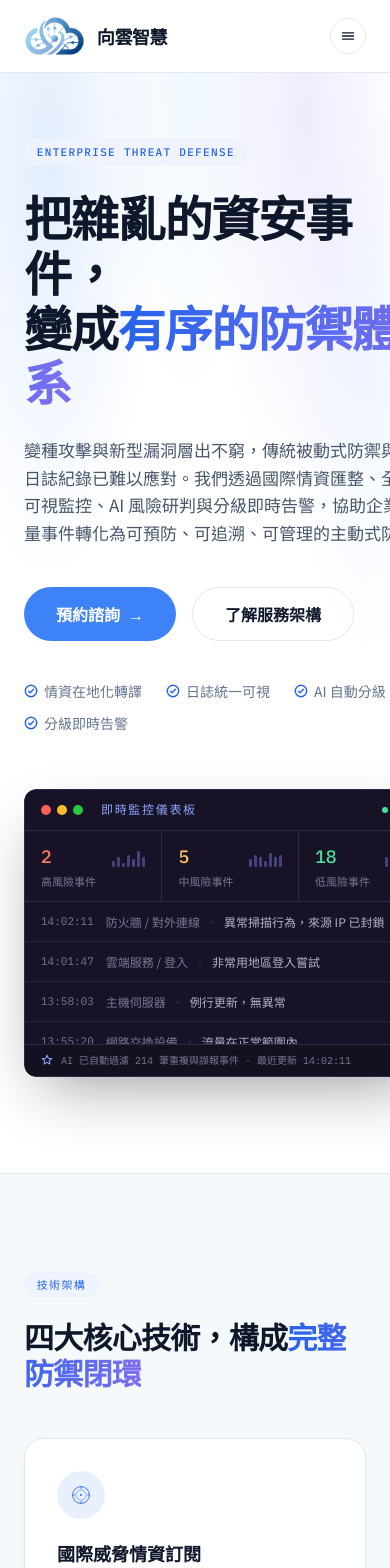
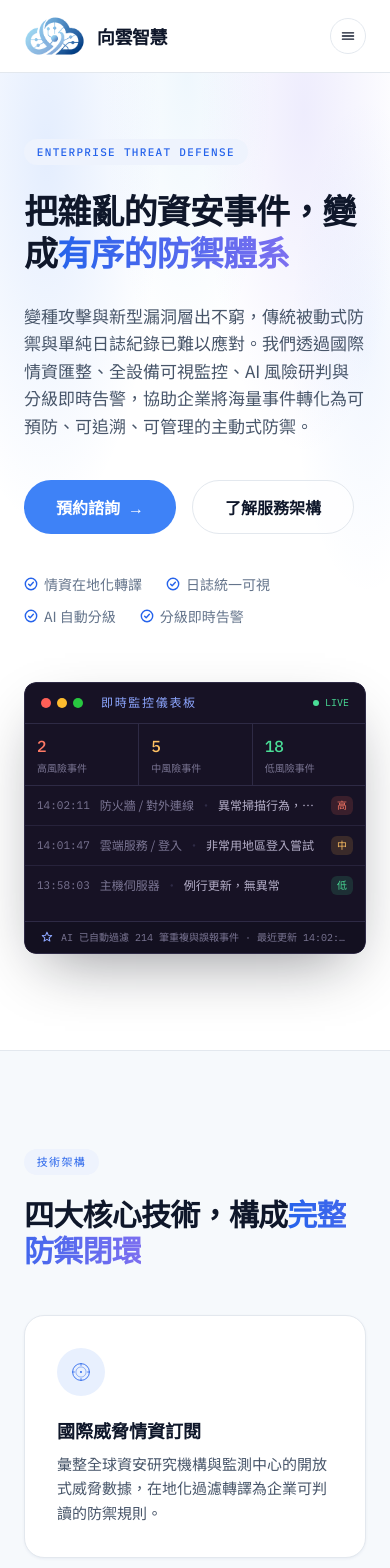
Before and after one commit to guardaix-source/Tocloudai-Website, a Next.js app: page / in a window 390 px wide. Shown: the top 1568 px of the page. Built offline with nearby package versions, Linux system fonts and the light colour scheme.

Commit message:
Mobile_Update

```diff
--- a/app/globals.css
+++ b/app/globals.css
@@ -4,6 +4,7 @@
 
 html {
   scroll-behavior: smooth;
+  overflow-x: clip;
 }
 
 body {
--- a/app/page.tsx
+++ b/app/page.tsx
@@ -59,9 +59,9 @@ export default function HomePage() {
           <div className="grid gap-14 sm:grid-cols-[1.1fr_0.9fr] sm:items-center">
             <div>
               <p className="eyebrow mb-6">Enterprise Threat Defense</p>
-              <h1 className="text-5xl font-bold leading-[1.14] tracking-tight text-ink sm:text-6xl">
+              <h1 className="text-[34px] font-bold leading-[1.24] tracking-tight text-ink sm:text-6xl sm:leading-[1.14]">
                 把雜亂的資安事件，
-                <br />
+                <br className="hidden sm:block" />
                 變成<span className="grad-text">有序的防禦體系</span>
               </h1>
               <p className="mt-7 max-w-xl text-[17px] font-normal leading-relaxed text-slate">
@@ -97,8 +97,8 @@ export default function HomePage() {
             </div>
 
             {/* Layered product-UI stack (Coinbase signature) */}
-            <div className="relative">
-              <div className="h-72 overflow-hidden rounded-lg shadow-mock sm:h-96">
+            <div className="relative min-w-0">
+              <div className="h-[17rem] overflow-hidden rounded-lg shadow-mock sm:h-96">
                 <DashboardMock />
               </div>
               <div className="absolute -bottom-6 -left-4 hidden w-56 rounded-lg border border-[#2E2A45] bg-[#131020] p-4 shadow-mock sm:block">
--- a/components/DashboardMock.tsx
+++ b/components/DashboardMock.tsx
@@ -7,10 +7,10 @@
 // mockup reads like a screenshot of the actual product.
 
 const LOG_ROWS = [
-  { time: "14:02:11", src: "防火牆 / 對外連線", level: "high" as const, note: "異常掃描行為，來源 IP 已封鎖" },
-  { time: "14:01:47", src: "雲端服務 / 登入", level: "mid" as const, note: "非常用地區登入嘗試" },
-  { time: "13:58:03", src: "主機伺服器", level: "low" as const, note: "例行更新，無異常" },
-  { time: "13:55:20", src: "網路交換設備", level: "low" as const, note: "流量在正常範圍內" },
+  { time: "14:02:11", src: "防火牆 / 對外連線", level: "high" as const, note: "異常掃描行為，來源 IP 已封鎖", mobileHidden: false },
+  { time: "14:01:47", src: "雲端服務 / 登入", level: "mid" as const, note: "非常用地區登入嘗試", mobileHidden: false },
+  { time: "13:58:03", src: "主機伺服器", level: "low" as const, note: "例行更新，無異常", mobileHidden: false },
+  { time: "13:55:20", src: "網路交換設備", level: "low" as const, note: "流量在正常範圍內", mobileHidden: true },
 ];
 
 const LEVEL_STYLE = {
@@ -50,10 +50,10 @@ export default function DashboardMock() {
       {/* Stat row with mini trend bars */}
       <div className="grid grid-cols-3 divide-x divide-[#2E2A45] border-b border-[#2E2A45]">
         {STATS.map((s) => (
-          <div key={s.label} className="px-4 py-3">
+          <div key={s.label} className="min-w-0 px-3 py-2.5 sm:px-4 sm:py-3">
             <div className="flex items-end justify-between">
-              <p className={`tnum font-mono text-lg font-medium ${s.color}`}>{s.n}</p>
-              <div className="mb-1 flex items-end gap-[2px]" aria-hidden>
+              <p className={`tnum font-mono text-base font-medium sm:text-lg ${s.color}`}>{s.n}</p>
+              <div className="mb-1 hidden items-end gap-[2px] sm:flex" aria-hidden>
                 {s.bars.map((h, i) => (
                   <span
                     key={i}
@@ -63,7 +63,7 @@ export default function DashboardMock() {
                 ))}
               </div>
             </div>
-            <p className="mt-0.5 text-[11px] text-[#7B7694]">{s.label}</p>
+            <p className="mt-0.5 truncate text-[10px] text-[#7B7694] sm:text-[11px]">{s.label}</p>
           </div>
         ))}
       </div>
@@ -71,9 +71,12 @@ export default function DashboardMock() {
       {/* Event rows */}
       <div className="flex-1 divide-y divide-[#2E2A45]/70 overflow-hidden">
         {LOG_ROWS.map((row) => (
-          <div key={row.time} className="flex items-center gap-3 px-4 py-2.5">
-            <span className="tnum font-mono text-[11px] text-[#7B7694]">{row.time}</span>
-            <span className="flex-1 truncate text-[12px] text-[#B4AEC8]">
+          <div
+            key={row.time}
+            className={`${row.mobileHidden ? "hidden sm:flex" : "flex"} items-center gap-2.5 px-3 py-2.5 sm:gap-3 sm:px-4`}
+          >
+            <span className="tnum shrink-0 font-mono text-[11px] text-[#7B7694]">{row.time}</span>
+            <span className="min-w-0 flex-1 truncate text-[12px] text-[#B4AEC8]">
               <span className="text-[#7B7694]">{row.src}</span>
               <span className="mx-1.5 text-[#2E2A45]">·</span>
               {row.note}
@@ -92,7 +95,7 @@ export default function DashboardMock() {
         <svg viewBox="0 0 16 16" className="h-3 w-3 text-[#8DA6FF]" fill="none" stroke="currentColor" strokeWidth="1.4">
           <path d="M8 1.5l1.8 4.2 4.5.4-3.4 3 1 4.4L8 11.2l-3.9 2.3 1-4.4-3.4-3 4.5-.4z" strokeLinejoin="round" />
         </svg>
-        <p className="tnum font-mono text-[10px] text-[#7B7694]">
+        <p className="tnum min-w-0 truncate font-mono text-[10px] text-[#7B7694]">
           AI 已自動過濾 214 筆重複與誤報事件 · 最近更新 14:02:11
         </p>
       </div>
```
